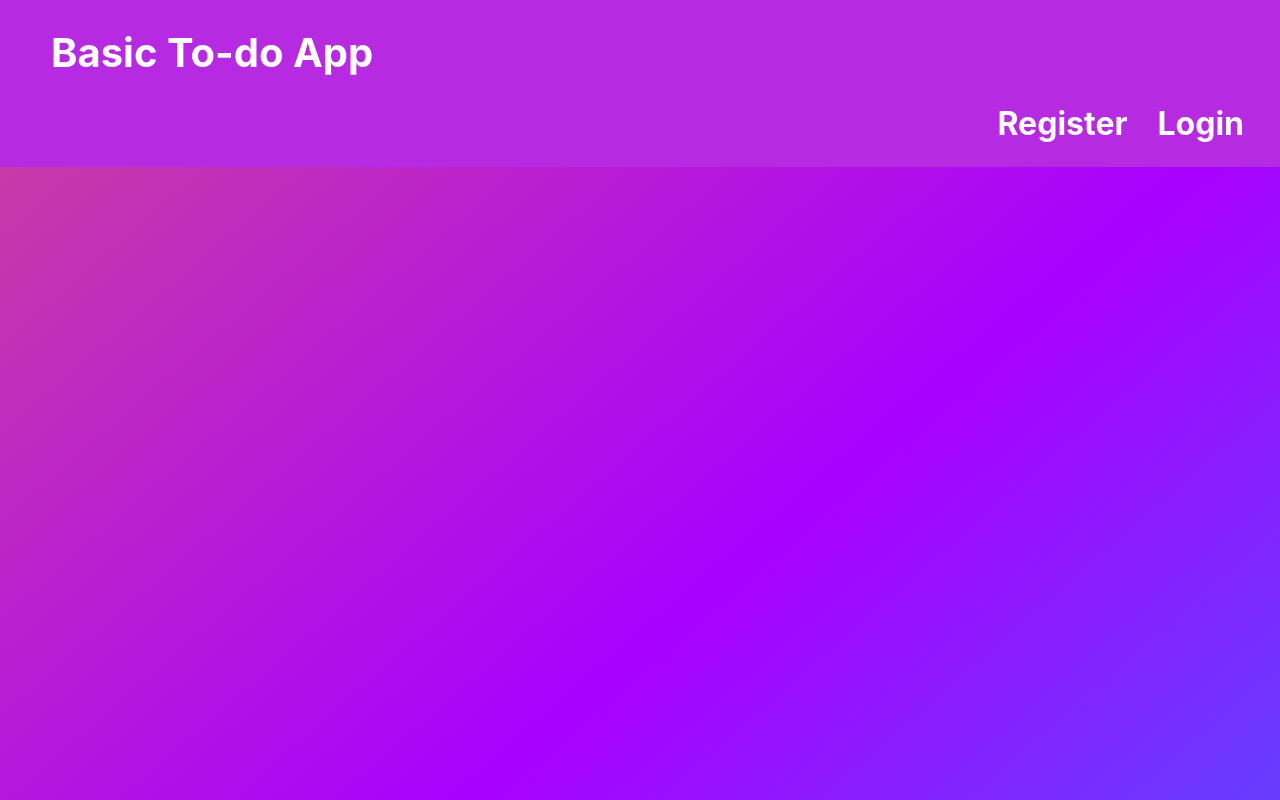
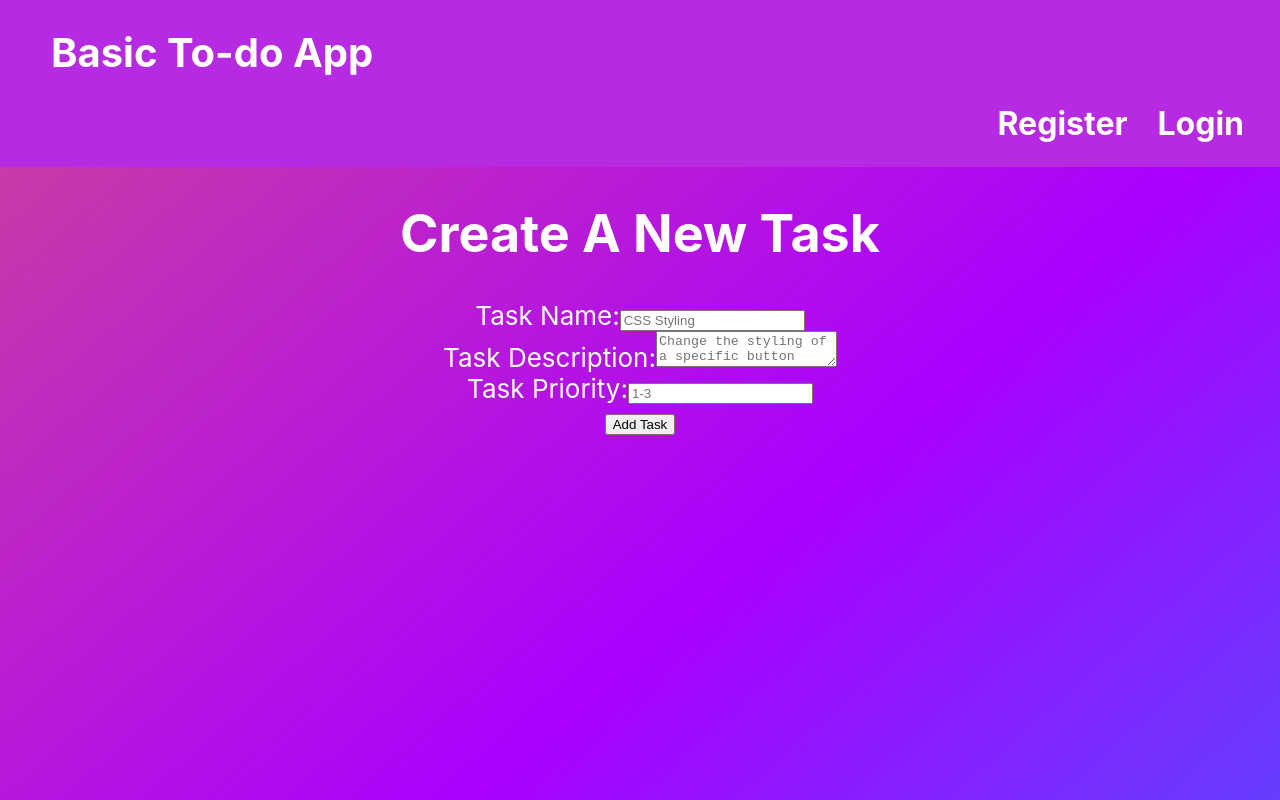
Before and after one commit to Sdsdsde2/todo-app-frontend, a React (Create React App) app: page /create in a window 1280 px wide. Built offline with nearby package versions, Linux system fonts and the light colour scheme; no server answers.

Commit message:
added max lengths to the create task form

```diff
--- a/src/App.js
+++ b/src/App.js
@@ -3,10 +3,12 @@ import './Header.css';
 import React, { Component } from 'react';
 import {BrowserRouter, Switch, Route, Link} from "react-router-dom";
 import axios from "axios";
+import Home from './components/home';
 import Dash from './components/dash';
 import Register from './components/register';
 import Login from './components/login';
 import User from './components/user';
+import CreateTask from './components/create';
 
 export default class App extends Component{
   constructor() {
@@ -120,6 +122,9 @@ export default class App extends Component{
             </h3>
           </div>
           <Switch>
+            <Route exact path={"/"} render={props => (
+              <Home />
+            )} />
             <Route path="/register" render={props => (
               <Register {... props} handleLogin={this.handleLogin} handleLogout={this.handleLogout} loggedInStatus={this.state.loggedInStatus} />
             )} />
@@ -132,6 +137,9 @@ export default class App extends Component{
             <Route exact path={"/dash"} render={props => (
               <Dash {... props} loggedInStatus={this.state.loggedInStatus} tasks={this.state.tasks} />
             )} />
+            <Route exact path={"/create"} render={props => (
+              <CreateTask {... props} loggedInStatus={this.state.loggedInStatus} tasks={this.state.tasks} />
+            )} />
           </Switch>
         </BrowserRouter>
       </header>
--- a/src/components/create.js
+++ b/src/components/create.js
@@ -5,27 +5,18 @@ export default class CreateTask extends Component {
     constructor(props) {
         super(props);
 
-        this.state = {
-
-        }
     }
 
     componentDidMount() {
 
     }
 
-    handleChange(event) {
-        this.setState({
-            [event.target.name]: event.target.value
-        });
-    }
-
-    submitReview(event) {
+    submitTask(event) {
         event.preventDefault();
-        axios.post("http://localhost:3000/reviews", {
-            subscription_id: event.target[0].value,
-            user_id: event.target[1].value,
-            rating: event.target[2].value
+        axios.post("http://localhost:3000/tasks", {
+            task_title: event.target[0].value,
+            task_info: event.target[1].value,
+            task_priority: event.target[2].value
         },
         {withCredentials: true})
     }
@@ -35,21 +26,28 @@ export default class CreateTask extends Component {
             <div>
                 <h1>Create A New Task</h1>
                 <div>
-                <form onSubmit={this.submitReview}>
+                <form onSubmit={this.submitTask}>
+                    <div>
                         <label>Task Name:</label>
                         <input
                             type="taskname"
                             name="taskname"
-                        placeholder={this.state.subscription_id}
+                            placeholder="CSS Styling"
+                            maxlength="40"
                             required
                         />
+                    </div>
+                    <div>
                         <label>Task Description:</label>
-                    <input
+                        <textarea
                             type="taskdesc"
                             name="taskdesc"
-                        placeholder={this.props.user.id}
+                            placeholder="Change the styling of a specific button"
+                            maxlength="200"
                             required
                         />
+                    </div>
+                    <div>
                         <label>Task Priority:</label>
                         <input
                             type="taskpriority"
@@ -57,7 +55,8 @@ export default class CreateTask extends Component {
                             placeholder="1-3"
                             required
                         />
-                    <button type="submit">Submit Review</button>
+                    </div>
+                    <button type="submit">Add Task</button>
                 </form>
                 </div>
             </div>
--- a/src/components/home.js
+++ b/src/components/home.js
@@ -0,0 +1,26 @@
+import React, { Component } from 'react'
+
+export default class Home extends Component {
+    constructor(props) {
+        super(props);
+
+        this.handleSuccessfulAuth = this.handleSuccessfulAuth.bind(this);
+    }
+
+    handleSuccessfulAuth(data) {
+        this.props.handleLogin(data);
+        this.props.history.push("/dash");
+    }
+
+    render() {
+        return (
+            <div>
+                <h1>Welcome To My Simple To-do App</h1>
+                <h4>If you are new here you can make an account.</h4>
+                <h4>If you have been here before you can press the Login button and sign in.</h4>
+                <h4>Please contact shanerpersonal@gmail.com if you have any questions / issues.</h4>
+                <h4>Thank you for using our service!</h4>
+            </div>
+        )
+    }
+}
```
Lines whose indentation alone changed are shown as unchanged.
